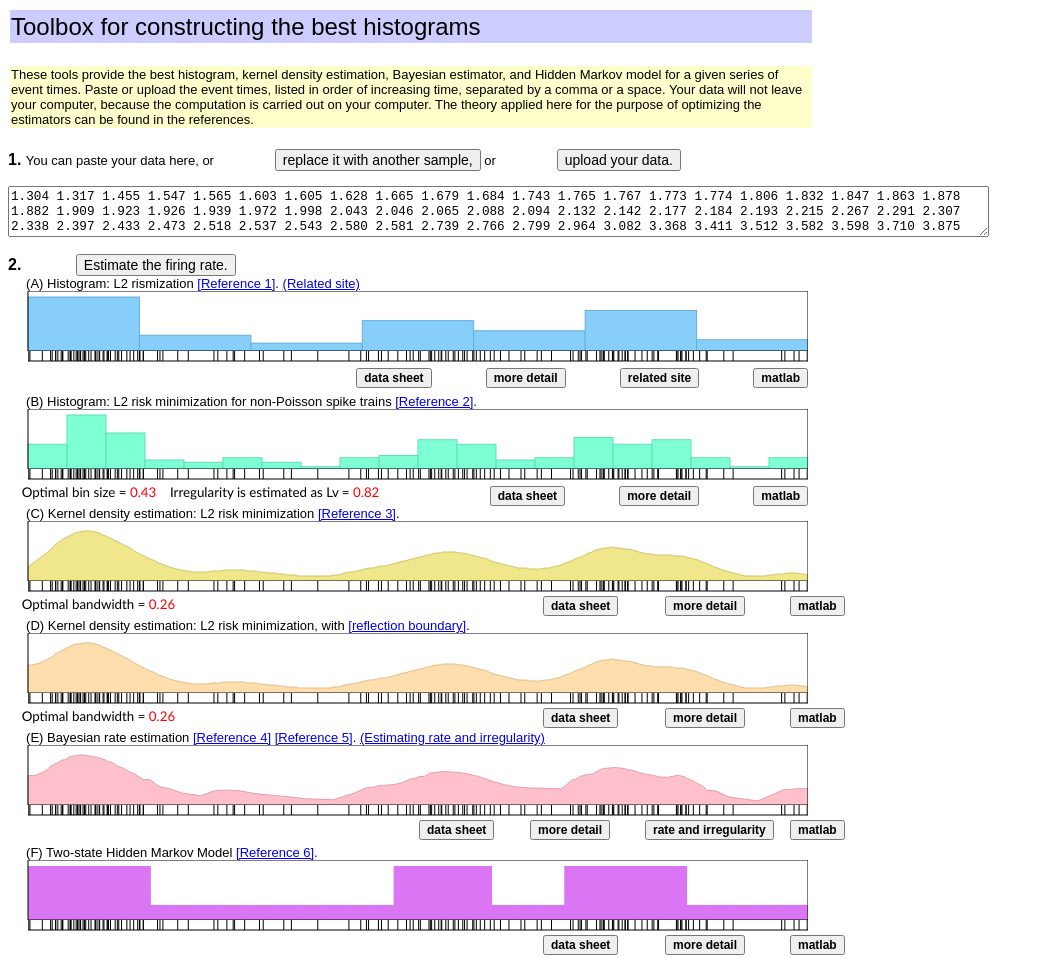
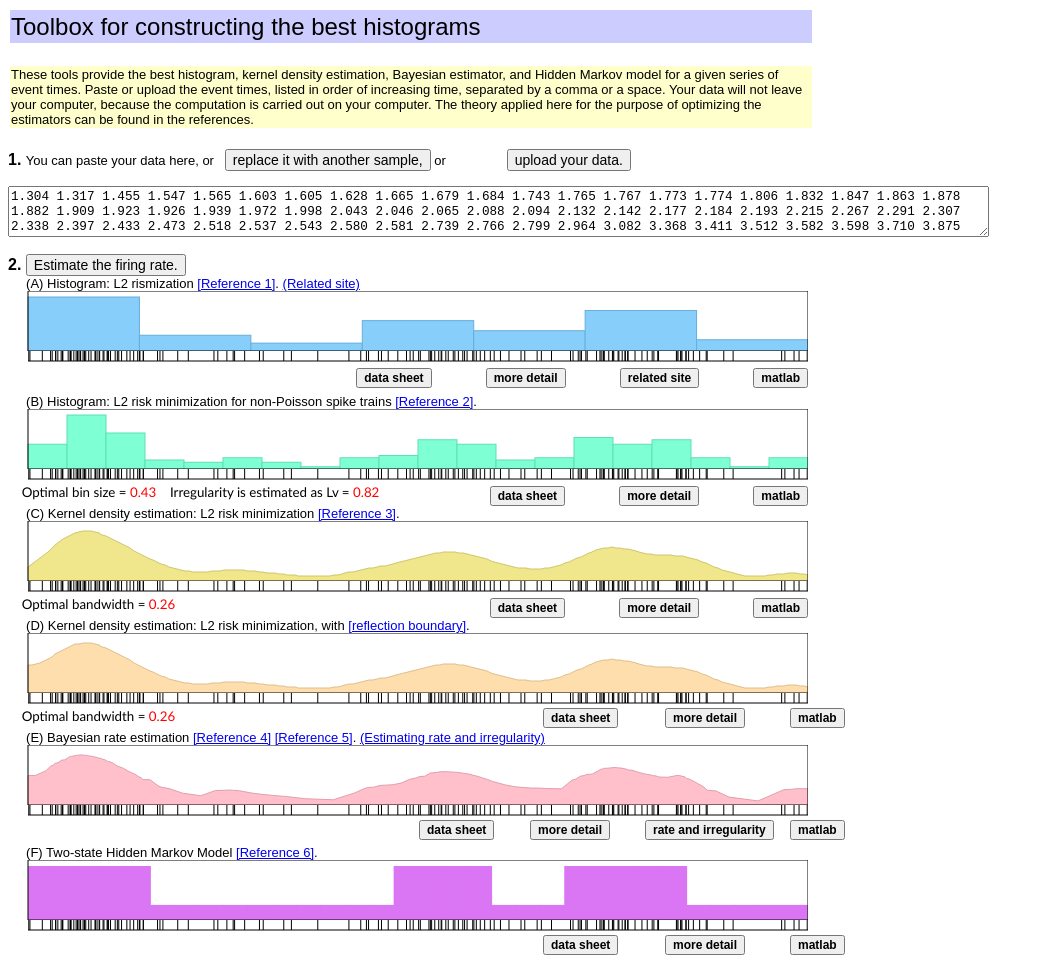
Before and after one commit to NaitoJunpei/gattai, a plain HTML site: page index.html in a window 1280 px wide. Shown: the top 959 px of the page, without its empty margins (0-1044 px from the left). Drawn offline with Linux system fonts and the light colour scheme.

Commit message:
(C)まで書き換え

```diff
--- a/index.html
+++ b/index.html
@@ -39,7 +39,7 @@
   </table>
   <br />
 
-  <form name="data"><font size="2pt" face="Arial"><font size="3"><strong>1. </strong></font>You can paste your data here, or &#160; <input type="button" style="font:10.5pt Arial; " value="replace it with another sample," onclick="RandomData();Main();" /> or &#160; <input type="file" id="selfile" style="display:none;" />
+  <form name="data"><font size="2pt" face="Arial"><font size="3"><strong>1. </strong></font>You can paste your data here, or &#160; <input type="button" style="font:10.5pt Arial; margin-left: 0;" value="replace it with another sample," onclick="RandomData();Main();" /> or &#160; <input type="file" id="selfile" style="display:none;" />
 <input type="button" value="upload your data." style="font:10.5pt Arial;" onclick="document.getElementById('selfile').click();" />
 
 <script>
@@ -66,7 +66,7 @@ obj1.addEventListener("change",function(evt){
 <br />
   <font size = "2pt">&nbsp;&nbsp;&nbsp;&nbsp;<textarea name="spikes" rows="3" cols="120" style="font-size:9.5pt"></textarea><br />
   <br />
-  </font><font size="3"><strong>2. </strong></font><input type="button" style="font:10.5pt Arial;" value="Estimate the firing rate." onclick="Main();" />
+  </font><font size="3"><strong>2. </strong></font><input type="button" style="font:10.5pt Arial; margin-left: 0;" value="Estimate the firing rate." onclick="Main();" />
 </font>
   <div id="loading" style="font-size:10pt; display:inline-block; visibility:hidden"><font size="2pt" face="Arial"><img src="loading.gif" />processing...</font></div>
   <font size="2pt" face="Arial"><br />
@@ -82,6 +82,8 @@ obj1.addEventListener("change",function(evt){
       <INPUT type="button" value="matlab" /></a>
   </div>
   <div id="optimal_SS" style="font-size:10pt; margin-bottom:6px"></div>
+
+
   <font size="2pt" face="Arial"><font size="2pt">&#160;&#160;&#160;&#160;&#160;(B) Histogram: L2 risk minimization for non-Poisson
   spike trains <a href="http://www.ton.scphys.kyoto-u.ac.jp/~shino/papersPDF/shino2011NeCo_histogram.pdf" target="_blank">[Reference 2]</a>.<br />
   </font></font>
@@ -95,11 +97,21 @@ obj1.addEventListener("change",function(evt){
       <a href="./matlab/hist_np.m" download="hist_np.m">
 	<INPUT type="button" value="matlab"></a>
       </div></div>
+
+
   <font size="2pt" face="Arial"><font size="2pt">&#160;&#160;&#160;&#160;&#160;(C) Kernel density estimation: L2 risk minimization <a href="https://link.springer.com/article/10.1007%2Fs10827-009-0180-4" target="_blank">[Reference 3]</a>.<br />
   </font></font>
   <div id="graph_Kernel" width="800" height="60"></div>
   <div id="raster_Kernel" width="800" height="10"></div>
-  <div id="optimal_Kernel" style="font-size:10pt; margin-bottom:6px"></div>
+  <div>
+    <div id="optimal_Kernel" class="info"></div>
+    <div class="buttons">
+      <INPUT type="button" value="data sheet" onclick="OutputResults_Kernel()">
+      <INPUT type="button" value="more detail" onclick="location.href='http://www.ton.scphys.kyoto-u.ac.jp/~shino/toolbox/sskernel/kernel.html'">
+      <a href="./matlab/sskernel.m" download="sskernel.m">
+	<INPUT type="button" value="matlab"></a>
+      </div>
+    </div>
   <font size="2pt" face="Arial"><font size="2pt">&#160;&#160;&#160;&#160;&#160;(D) Kernel density estimation: L2 risk minimization,
   with <a href="http://www.ton.scphys.kyoto-u.ac.jp/~shino/toolbox/reflectedkernel/reflectedkernel.html" target="_blank">[reflection boundary]</a>.<br />
   </font></font>
--- a/main.js
+++ b/main.js
@@ -355,8 +355,8 @@ function DrawGraph_Kernel12(spike_time){
 	var wrap = d3.select('#graph_Kernel');
 	wrap.select("svg").remove();	// 初期化
 	var svg = wrap.append("svg").attr("width",x_base+width_graph).attr("height",height_graph);
-	var url = "http://www.ton.scphys.kyoto-u.ac.jp/~shino/toolbox/sskernel/kernel.html";
-	var matlab = "./matlab/sskernel.m"
+	var url = "";
+	var matlab = ""
 
 	var opt = Kernel(spike_time);
 	var opty1 = new Array();
@@ -374,7 +374,7 @@ function DrawGraph_Kernel12(spike_time){
 	      .y(function(d) {return d[1];});
 	svg.append("path").attr("d", line(xy1) ).attr("fill","#F0E68C").attr("stroke","#D0C66C");
 	svg.append("rect").attr("x", x_base).attr("y", 0).attr("width", width_graph).attr("height", height_graph).attr("stroke","black").attr("stroke-width",1).attr("fill","none");
-	document.getElementById("optimal_Kernel").innerHTML = "&nbsp;&nbsp;&nbsp;&nbsp;Optimal bandwidth = <font color=\"red\">" + opt.toFixed(2) + "</font><INPUT type=\"button\" style=\"font:9pt Arial; font-weight: bold; position:absolute; left:493px;\" value=\"data sheet\" onclick=\"OutputResults_Kernel()\"><INPUT type=\"button\" style=\"font:9pt Arial; font-weight: bold; position:absolute; left:615px;\" value=\"more detail\" onclick=\"location.href='" + url + "'\"><a href='" + matlab + "'\" download=\"" + matlab.substr(9) + "\"><INPUT type=\"button\" style=\"font:9pt Arial; font-weight: bold; position:absolute; left:740px;\" value=\"matlab\"></a>";
+	document.getElementById("optimal_Kernel").innerHTML = "&nbsp;&nbsp;&nbsp;&nbsp;Optimal bandwidth = <font color=\"red\">" + opt.toFixed(2) + "</font>";
 
 	time_old[4] = new Date().getTime();
 
```
